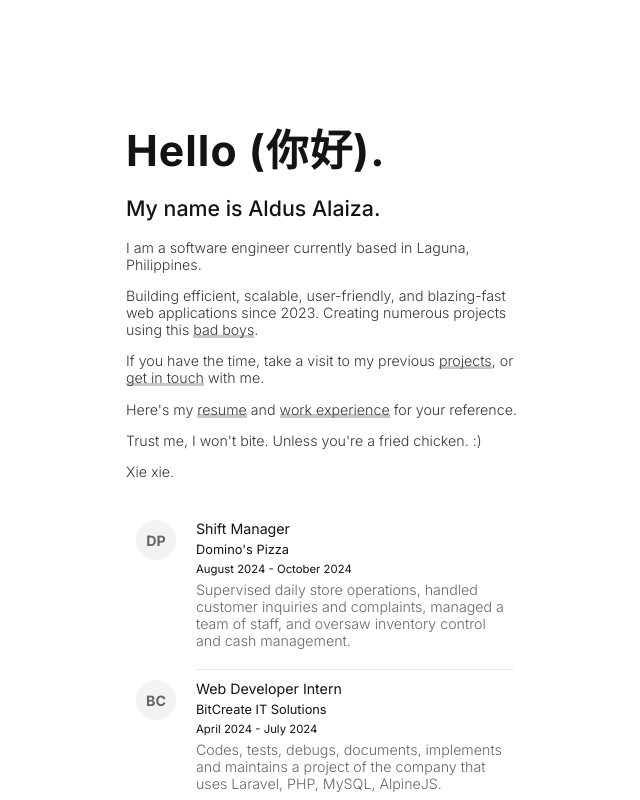
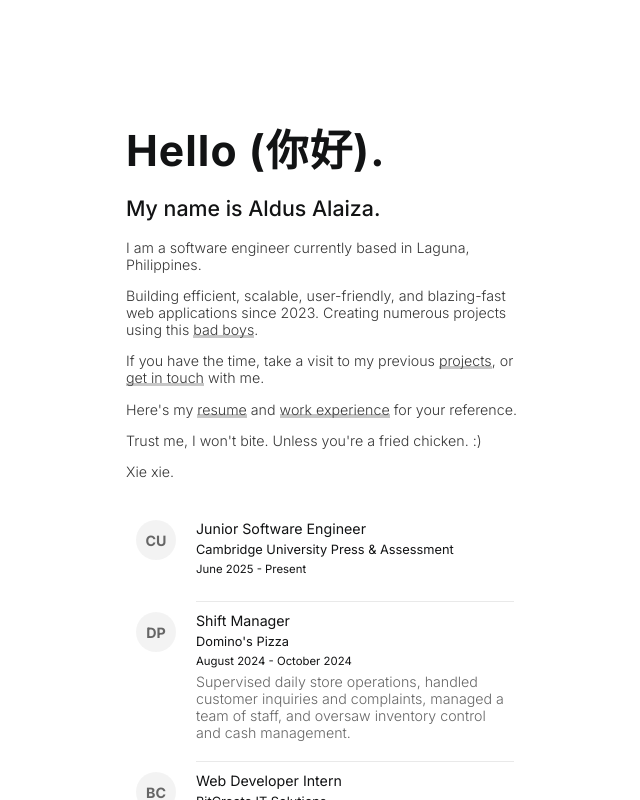
Before and after one commit to elduspogi/vue-portfolio, a Vue app: page / in a window 1280 px wide. Both pictures are taken after a click on the element "work experience". Shown: the top 800 px of the page, without its empty margins (138-778 px from the left). Built offline with nearby package versions, Linux system fonts and the light colour scheme.

Commit message:
Added: New Work Experience

```diff
--- a/src/components/ExperiencePage.vue
+++ b/src/components/ExperiencePage.vue
@@ -3,6 +3,12 @@ export default {
     data() {
         return {
             experiences: [
+								{
+                    company: "Cambridge University Press & Assessment",
+                    position: "Junior Software Engineer",
+                    acronym: 'CU',
+                    duration: 'June 2025 - Present',
+                },
                 {
                     company: "Domino's Pizza",
                     position: "Shift Manager",
```
